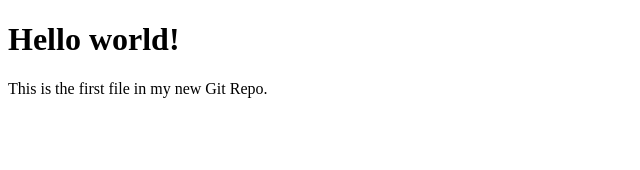
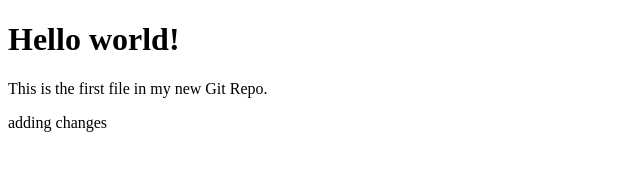
Before and after one commit to nayaz135/git_code, a plain HTML site: page index.html in a window 1280 px wide. Shown: the whole page, without its empty margins (0-640 px from the left). Drawn offline with Linux system fonts and the light colour scheme.

Commit message:
Update index.html

```diff
--- a/index.html
+++ b/index.html
@@ -10,3 +10,5 @@
 
 </body>
 </html>
+
+adding changes
```
